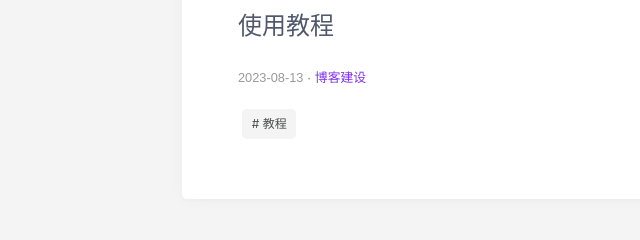
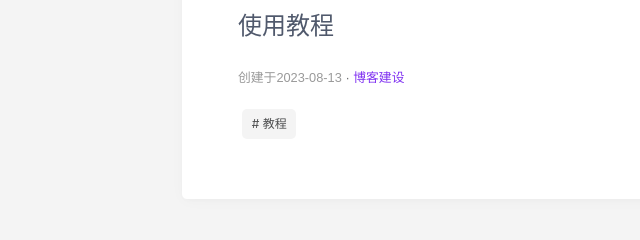
Before and after one commit to stuwart/stuwart.github.io, a plain HTML site: page index.html in a window 1280 px wide. Shown: the part 312-552 px from the top of the page, 70-710 px from the left. Drawn offline with Linux system fonts and the light colour scheme.

Commit message:
Site updated: 2023-08-13 22:24:21

```diff
--- a/index.html
+++ b/index.html
@@ -166,7 +166,7 @@
 
 </div>
 <div class="post-entry__meta">
-    <a href="/archives/2023/08/" class="post-meta__date button">2023-08-13</a>
+    <a href="/archives/2023/08/" class="post-meta__date button">创建于2023-08-13</a>
 
     <span class="separate-dot"></span><a href="/category/%E5%8D%9A%E5%AE%A2%E5%BB%BA%E8%AE%BE/" class="button">博客建设</a>
 
```
Also changed, not shown: 2023/08/13/first/index.html (+2 -2 lines), archives/2023/08/index.html (+1 -1 lines), archives/2023/index.html (+1 -1 lines), category/博客建设/index.html (+1 -1 lines), tags/教程/index.html (+1 -1 lines).
